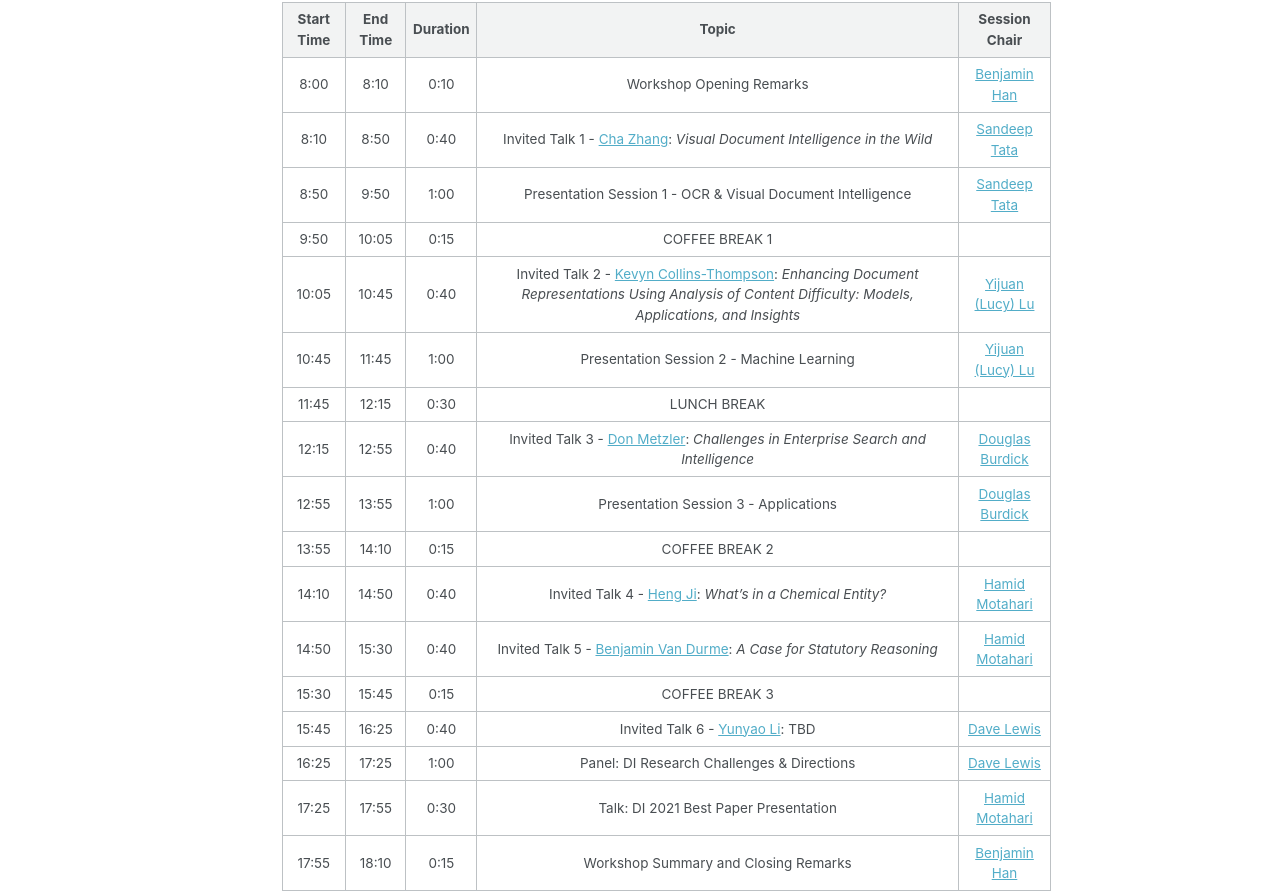
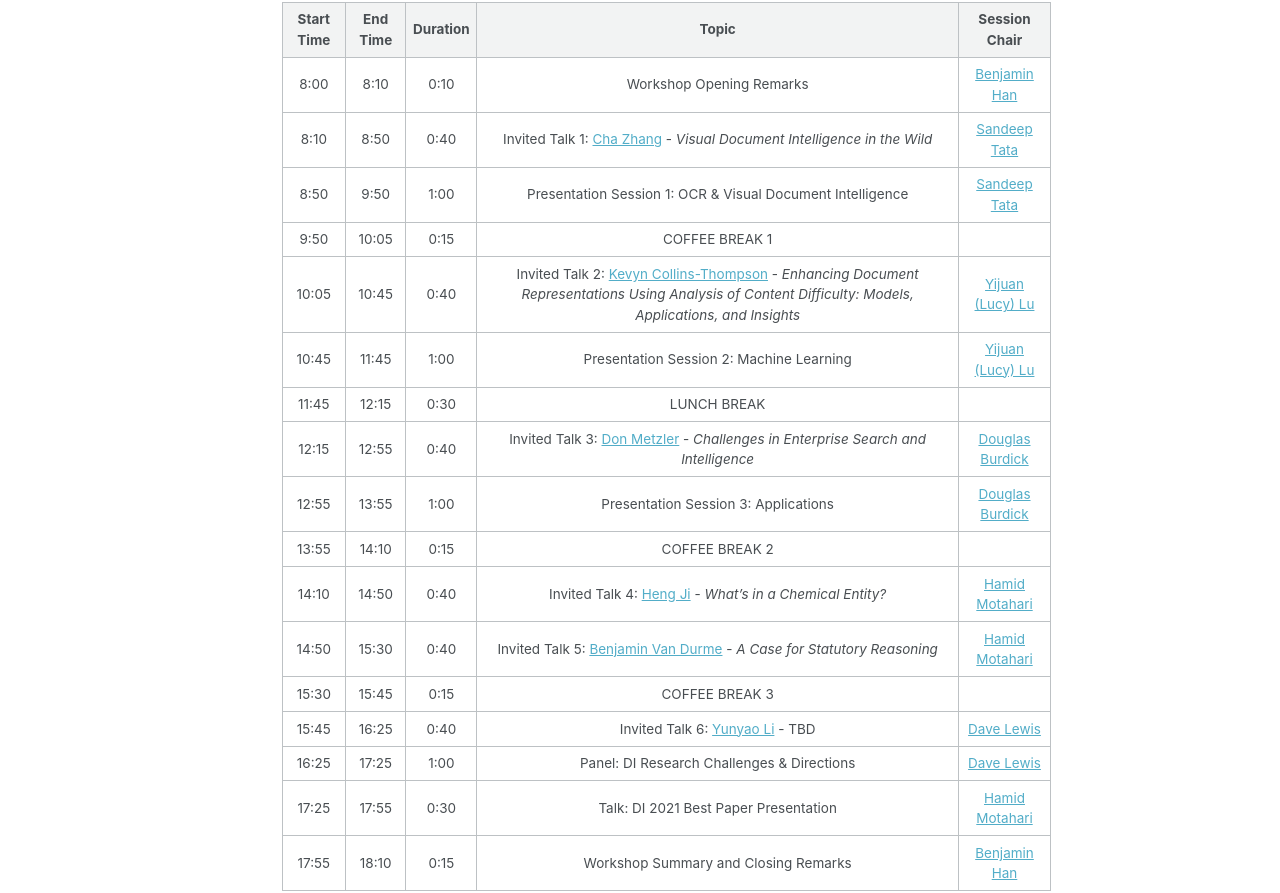
Before and after one commit to document-intelligence/DI-2022, a Jekyll site: the page built from _pages/program.md, in a window 1280 px wide. Shown: the part 418-1311 px from the top of the page. Built offline with Jekyll 4.4.1, drawn with Linux system fonts in a browser that asks for light colours.

```diff
--- a/_pages/program.md
+++ b/_pages/program.md
@@ -19,19 +19,19 @@ The workshop contains the following elements:
 | Start Time 	| End Time 	| Duration 	| Topic 	| Session Chair 	|
 |:-:	|:-:	|:-:	|:-:	|:-:	|
 | 8:00 	| 8:10 	| 0:10 	| Workshop Opening Remarks 	| [Benjamin Han](https://www.linkedin.com/in/benjaminhan/)	|
-| 8:10 	| 8:50 	| 0:40 	| Invited Talk 1 - [Cha Zhang](https://www.microsoft.com/en-us/research/people/chazhang/): _Visual Document Intelligence in the Wild_	| [Sandeep Tata](https://research.google/people/SandeepTata/)	|
-| 8:50 	| 9:50 	| 1:00 	| Presentation Session 1 - OCR & Visual Document Intelligence 	| [Sandeep Tata](https://research.google/people/SandeepTata/)	|
+| 8:10 	| 8:50 	| 0:40 	| Invited Talk 1: [Cha Zhang](https://www.microsoft.com/en-us/research/people/chazhang/) - _Visual Document Intelligence in the Wild_	| [Sandeep Tata](https://research.google/people/SandeepTata/)	|
+| 8:50 	| 9:50 	| 1:00 	| Presentation Session 1: OCR & Visual Document Intelligence 	| [Sandeep Tata](https://research.google/people/SandeepTata/)	|
 | 9:50 	| 10:05 	| 0:15 	| COFFEE BREAK 1 	|  	|
-| 10:05 	| 10:45 	| 0:40 	| Invited Talk 2 - [Kevyn Collins-Thompson](http://www-personal.umich.edu/~kevynct/): _Enhancing Document Representations Using Analysis of Content Difficulty: Models, Applications, and Insights_	| [Yijuan (Lucy) Lu](https://www.linkedin.com/in/yijuan-lu-590b426/) |
-| 10:45 	| 11:45 	| 1:00 	| Presentation Session 2 - Machine Learning 	| [Yijuan (Lucy) Lu](https://www.linkedin.com/in/yijuan-lu-590b426/) 	|
+| 10:05 	| 10:45 	| 0:40 	| Invited Talk 2: [Kevyn Collins-Thompson](http://www-personal.umich.edu/~kevynct/) - _Enhancing Document Representations Using Analysis of Content Difficulty: Models, Applications, and Insights_	| [Yijuan (Lucy) Lu](https://www.linkedin.com/in/yijuan-lu-590b426/) |
+| 10:45 	| 11:45 	| 1:00 	| Presentation Session 2: Machine Learning 	| [Yijuan (Lucy) Lu](https://www.linkedin.com/in/yijuan-lu-590b426/) 	|
 | 11:45  	| 12:15 	| 0:30 	| LUNCH BREAK  	|  	|
-| 12:15 	| 12:55 	| 0:40 	| Invited Talk 3 - [Don Metzler](https://research.google/people/DonaldMetzler/): _Challenges in Enterprise Search and Intelligence_	| [Douglas Burdick](https://researcher.watson.ibm.com/researcher/view.php?person=us-drburdic) |
-| 12:55 	| 13:55 	| 1:00 	| Presentation Session 3 - Applications	| [Douglas Burdick](https://researcher.watson.ibm.com/researcher/view.php?person=us-drburdic) |
+| 12:15 	| 12:55 	| 0:40 	| Invited Talk 3: [Don Metzler](https://research.google/people/DonaldMetzler/) - _Challenges in Enterprise Search and Intelligence_	| [Douglas Burdick](https://researcher.watson.ibm.com/researcher/view.php?person=us-drburdic) |
+| 12:55 	| 13:55 	| 1:00 	| Presentation Session 3: Applications	| [Douglas Burdick](https://researcher.watson.ibm.com/researcher/view.php?person=us-drburdic) |
 | 13:55 	| 14:10 	| 0:15 	| COFFEE BREAK 2 	|  	|
-| 14:10  	| 14:50 	| 0:40 	| Invited Talk 4 - [Heng Ji](https://cs.illinois.edu/about/people/faculty/hengji): _What’s in a Chemical Entity?_	| [Hamid Motahari](https://www.linkedin.com/in/hamidmotahari/) |
-| 14:50 	| 15:30 	| 0:40 	| Invited Talk 5 - [Benjamin Van Durme](https://www.cs.jhu.edu/~vandurme/): _A Case for Statutory Reasoning_	| [Hamid Motahari](https://www.linkedin.com/in/hamidmotahari/) |
+| 14:10  	| 14:50 	| 0:40 	| Invited Talk 4: [Heng Ji](https://cs.illinois.edu/about/people/faculty/hengji) - _What’s in a Chemical Entity?_	| [Hamid Motahari](https://www.linkedin.com/in/hamidmotahari/) |
+| 14:50 	| 15:30 	| 0:40 	| Invited Talk 5: [Benjamin Van Durme](https://www.cs.jhu.edu/~vandurme/) - _A Case for Statutory Reasoning_	| [Hamid Motahari](https://www.linkedin.com/in/hamidmotahari/) |
 | 15:30 	| 15:45  	| 0:15 	| COFFEE BREAK 3 	|  	|
-| 15:45 	| 16:25  	| 0:40 	| Invited Talk 6 - [Yunyao Li](https://researcher.watson.ibm.com/researcher/view.php?person=us-yunyaoli): TBD	| [Dave Lewis](https://www.linkedin.com/in/daviddlewis/)	|
+| 15:45 	| 16:25  	| 0:40 	| Invited Talk 6: [Yunyao Li](https://researcher.watson.ibm.com/researcher/view.php?person=us-yunyaoli) - TBD	| [Dave Lewis](https://www.linkedin.com/in/daviddlewis/)	|
 | 16:25  	| 17:25  	| 1:00 	| Panel: DI Research Challenges & Directions 	| [Dave Lewis](https://www.linkedin.com/in/daviddlewis/) |
 | 17:25  	| 17:55  	| 0:30 	| Talk: DI 2021 Best Paper Presentation 	| [Hamid Motahari](https://www.linkedin.com/in/hamidmotahari/) |
 | 17:55 	| 18:10 	| 0:15 	| Workshop Summary and Closing Remarks 	| [Benjamin Han](https://www.linkedin.com/in/benjaminhan/)	|
```
